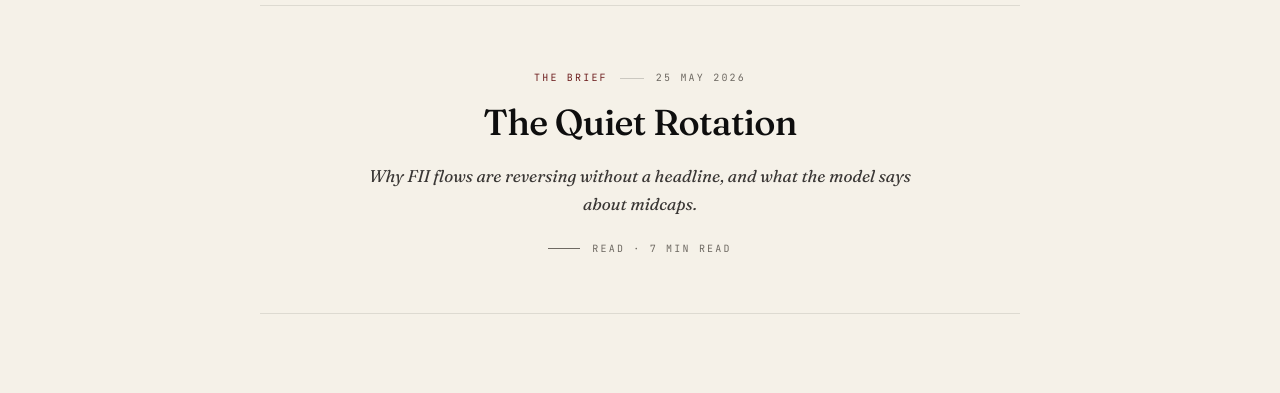
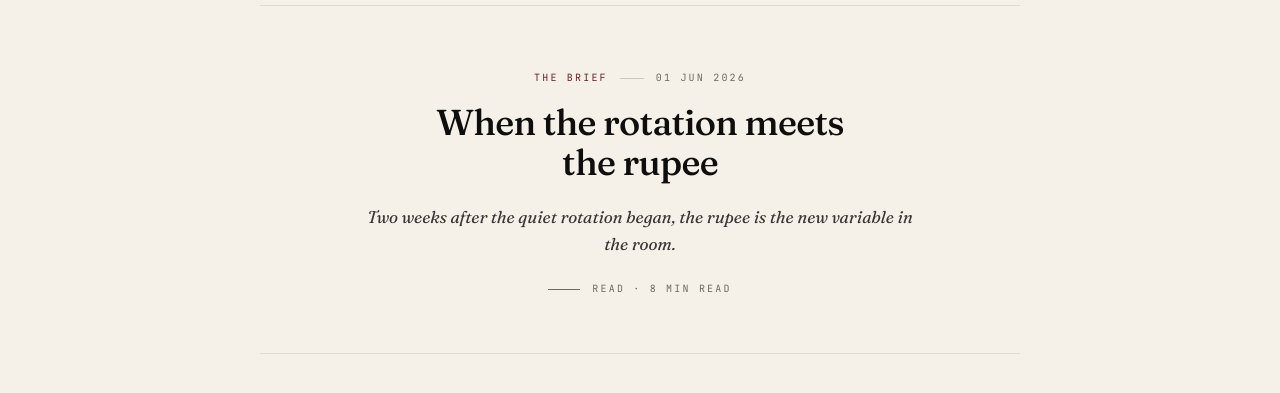
Before and after one commit to Ojass3008/artha_insights, a React (Vite) app: page /archive in a window 1280 px wide. Shown: the part 407-800 px from the top of the page. Built offline with nearby package versions, Linux system fonts and the light colour scheme; no server answers; a web font is replaced by a local one.

Commit message:
brief 02: when the rotation meets the rupee

```diff
--- a/src/content/briefs.js
+++ b/src/content/briefs.js
@@ -4,6 +4,32 @@
 // We'll migrate to MDX once the rhythm is established.
 
 export const BRIEFS = [
+  {
+    slug: 'when-the-rotation-meets-the-rupee',
+    pillar: 'Brief',
+    title: 'When the rotation meets the rupee',
+    dek: 'Two weeks after the quiet rotation began, the rupee is the new variable in the room.',
+    date: '2026-06-01',
+    readTime: '8 min read',
+    body: [
+      { type: 'p', text: "Two weeks ago in this Brief, I wrote that foreign flows had quietly turned positive on Indian midcaps — that the rotation was in the data before it was in the press. Since then, the rotation hasn't reversed. But it has acquired company. The rupee, sitting near 95.7 to the dollar this morning, has now drifted weaker for ten straight sessions. NIFTY is down half a percent on the week. India VIX, oddly, just collapsed three and a half percent in a single session." },
+      { type: 'p', text: "On their own, none of these moves are large. Read together, they tell a more interesting story." },
+      { type: 'h2', text: "What's actually happening" },
+      { type: 'p', text: "The rotation I described two weeks ago was foreign institutional buying creeping back into liquidity-adjusted midcaps — names that had been unloved precisely because they were illiquid enough to hurt during DII redemptions. That trade is still working. The factor signal is still there. The capital is still patient." },
+      { type: 'p', text: "What's new is the rupee. A weakening rupee changes the maths for the foreign investor in ways most retail commentary skips over. Every percent the rupee loses against the dollar is a percent of return the FII has to claw back from the underlying stock just to break even in dollar terms. Ten sessions of drift adds up. At some point it stops being a quiet tailwind and becomes a soft headwind on the same trade that's working in INR." },
+      { type: 'p', text: "The fact that VIX dropped while equities also drifted down is the tell. Markets aren't pricing in a violent move. They're pricing in slow, deliberate selling — the kind a foreign desk does when they trim positions methodically rather than bail." },
+      { type: 'h2', text: "What the model sees, two weeks later" },
+      { type: 'p', text: "The same factor decomposition I ran two weeks ago — momentum, quality, liquidity-adjusted size — now shows liquidity-adjusted size losing some of its dominant edge. Not crashing. Just sharing the spotlight. Quality has crept up. That's a meaningfully different signal." },
+      { type: 'p', text: "When liquidity-adjusted size is the dominant factor, the trade is: buy the unloved illiquid name before everyone else figures it out. When quality starts gaining, the trade shifts: buy companies with clean balance sheets and visible cash generation, even if they're more crowded. The market is starting to ask harder questions of the names it was happy to accumulate quietly four weeks ago." },
+      { type: 'quote', text: 'A weak currency makes patient capital impatient. Slowly, then all at once.' },
+      { type: 'h2', text: "What it means for the rest of us" },
+      { type: 'p', text: "If you're a salaried investor with a SIP into a midcap fund, the same answer holds: do nothing. Your fund manager has already adjusted, or will, and you reading this Brief on a Sunday morning is not how alpha is captured." },
+      { type: 'p', text: "If you're an active investor, the watch-this-week list is short. Three names: the rupee, FII flow data, and quality factor names that have been compounding without much fanfare. If the rupee stabilises around 95-96, the rotation continues. If it cracks 97, the rotation breaks and we have a different conversation in this Brief next week." },
+      { type: 'p', text: "If you're a founder or operator raising right now, the takeaway is more uncomfortable. Foreign LPs writing dollar cheques are doing the same maths the FIIs are. Patient capital from abroad is becoming meaningfully more expensive in real terms even when the headline cheque size stays the same. Cleaner cap tables and tighter operating discipline aren't a nice-to-have anymore. They're the price of the meeting." },
+      { type: 'hr' },
+      { type: 'p', text: "I'll keep tracking the same signal weekly. The rotation that started quietly is now negotiating with the currency. Whichever wins decides what midcaps look like by July." },
+    ],
+  },
   {
     slug: 'the-quiet-rotation',
     pillar: 'Brief',
```
